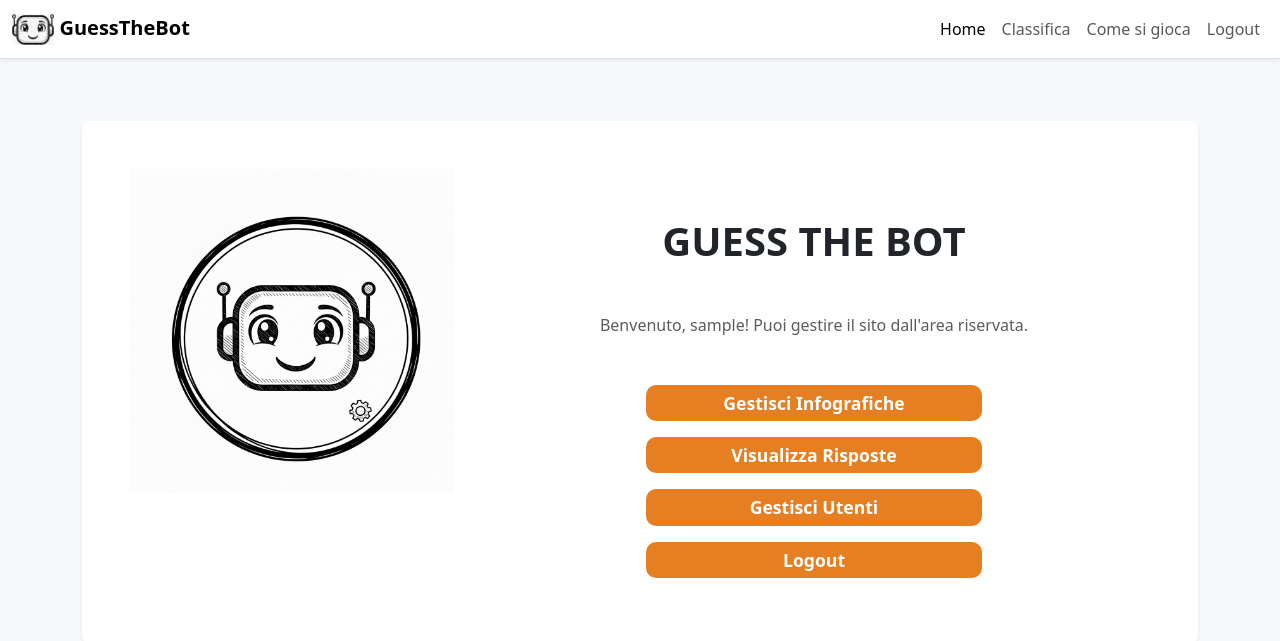
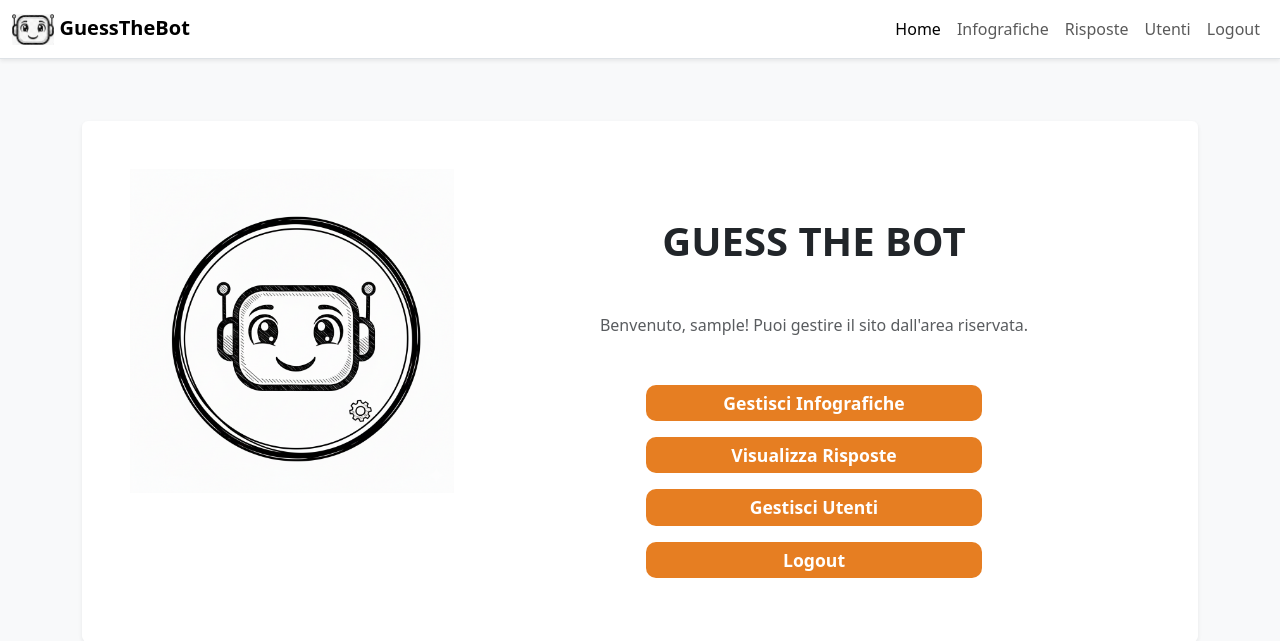
Before and after one commit to sofialottii/GuessTheBot, a PHP site: page /php/index.php in a window 1280 px wide. Shown: the top 641 px of the page. Run offline with PHP 8.4, Linux system fonts and the light colour scheme; the visitor is signed in with stand-in values (Sample User, id 1).

Commit message:
Updated navbar

```diff
--- a/template/base.php
+++ b/template/base.php
@@ -32,12 +32,24 @@
                             <li class="nav-item">
                                 <a class="nav-link <?php echo ($currentPage == 'index.php') ? 'active' : ''; ?>" href="index.php">Home</a>
                             </li>
+                            <?php if (isset($_SESSION["Admin"])): ?>
+                            <li class="nav-item">
+                                <a class="nav-link <?php echo ($currentPage == 'adminInfographics.php') ? 'active' : ''; ?>" href="adminInfographics.php">Infografiche</a>
+                            </li>
+                            <li class="nav-item">
+                                <a class="nav-link <?php echo ($currentPage == 'adminAnswers.php') ? 'active' : ''; ?>" href="adminAnswers.php">Risposte</a>
+                            </li>
+                            <li class="nav-item">
+                                <a class="nav-link <?php echo ($currentPage == 'adminUsers.php') ? 'active' : ''; ?>" href="adminUsers.php">Utenti</a>
+                            </li>
+                            <?php else: ?>
                             <li class="nav-item">
                                 <a class="nav-link <?php echo ($currentPage == 'classifica.php') ? 'active' : ''; ?>" href="classifica.php">Classifica</a>
                             </li>
                             <li class="nav-item">
                                 <a class="nav-link <?php echo ($currentPage == 'regole.php') ? 'active' : ''; ?>" href="regole.php">Come si gioca</a>
                             </li>
+                            <?php endif; ?>
                             <li class="nav-item">
                                 <a class="nav-link <?php echo ($currentPage == 'login.php') ? 'active' : ''; ?>" href="login.php">
                                     <?php if (isset($_SESSION["Admin"])): ?>Logout
--- a/template/contenutoAdminUsers.php
+++ b/template/contenutoAdminUsers.php
@@ -28,8 +28,10 @@
                                     </tr>
                                 <?php endforeach; ?>
                             </tbody>
+
                         </table>
-
+                    </div>
+                    <a href="index.php">Torna alla home</a>
                 </div>
             </div>
         </div>
```
Also changed, not shown: php/adminAnswers.php (added), template/contenutoAdminAnswers.php (added).
